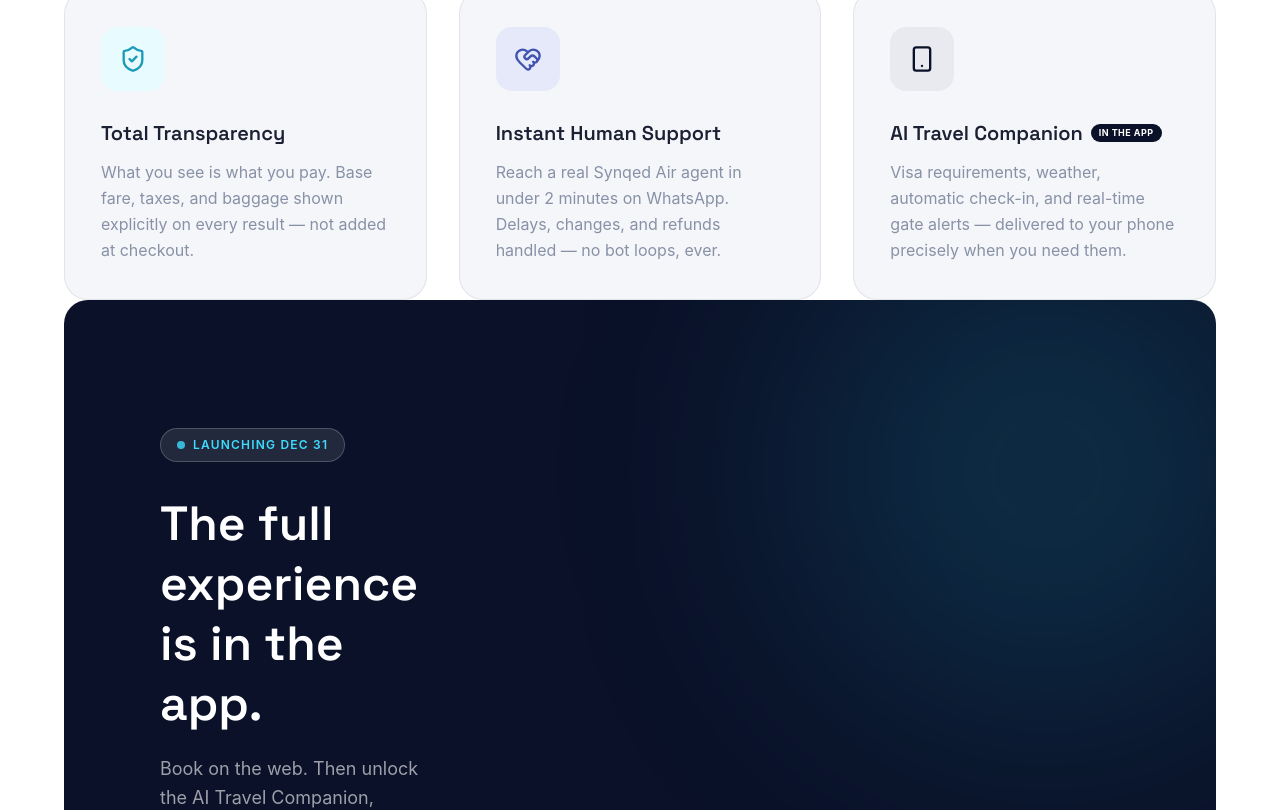
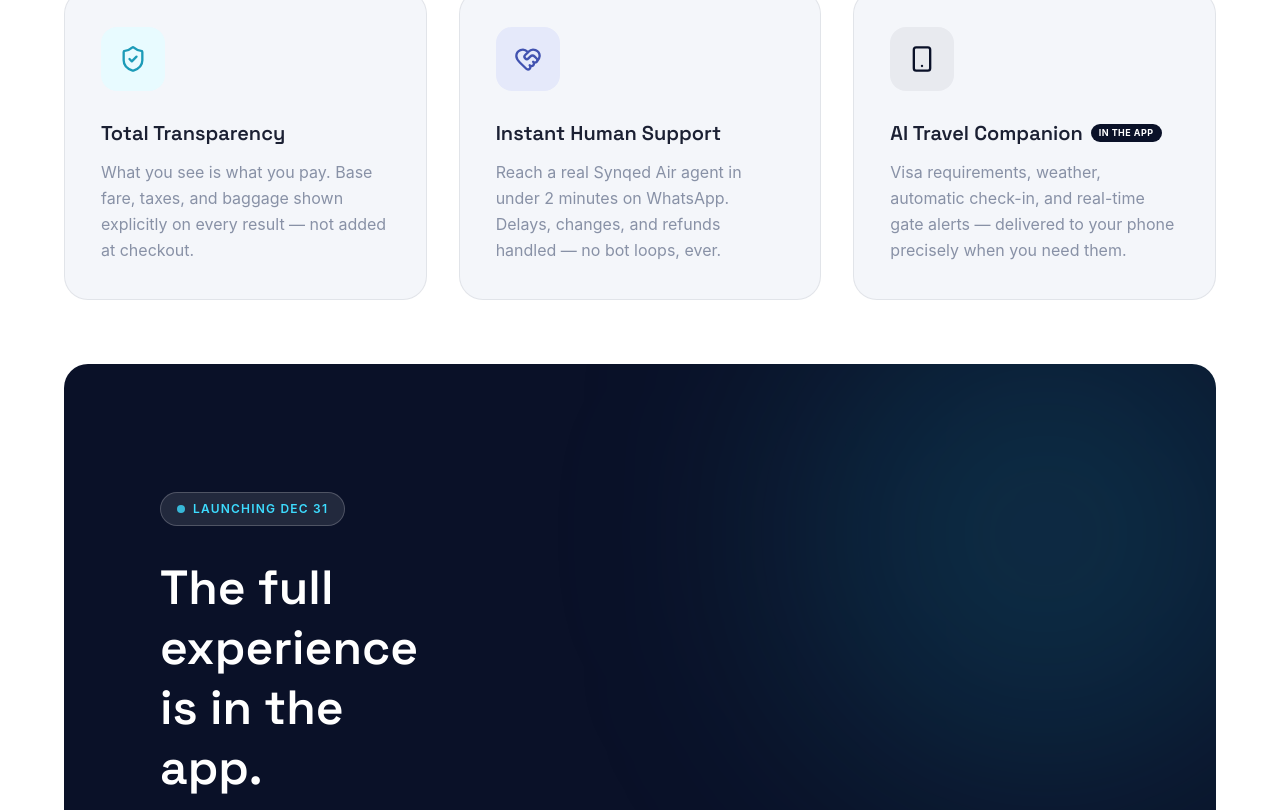
Before and after one commit to Chuzzy99/Synqedair, a Next.js app: page / in a window 1280 px wide. Shown: the part 2286-3096 px from the top of the page. Built offline with nearby package versions, Linux system fonts and the light colour scheme; no server answers.

Commit message:
Fix dark line: merge waitlist into white section, no separate bg wrapper around indigo card

```diff
--- a/src/app/page.tsx
+++ b/src/app/page.tsx
@@ -280,7 +280,7 @@ export default function Home() {
         </section>
 
         {/* ── White section ── */}
-        <section className="bg-white text-ink rounded-t-[40px] px-6 md:px-10 pt-24 md:pt-36 pb-0">
+        <section className="bg-white text-ink rounded-t-[40px] px-6 md:px-10 pt-24 md:pt-36 pb-16 md:pb-24">
           <div className="max-w-6xl mx-auto">
 
             {/* Stats bar */}
@@ -362,12 +362,9 @@ export default function Home() {
               </motion.div>
             </div>
 
-          </div>
-        </section>
 
-        {/* ── Combined App + Waitlist ── */}
-        <section id="waitlist" className="bg-white px-6 md:px-10 pt-0 pb-16 md:pb-24">
-          <div className="bg-indigo rounded-3xl mx-auto max-w-6xl relative overflow-hidden mt-0 mb-0">
+          {/* ── Combined App + Waitlist ── */}
+          <div id="waitlist" className="bg-indigo rounded-3xl mx-auto relative overflow-hidden mt-16">
 
             {/* Glow */}
             <div className="pointer-events-none absolute inset-0">
@@ -449,6 +446,8 @@ export default function Home() {
 
             </div>
           </div>
+
+          </div>
         </section>
 
       </main>
```
